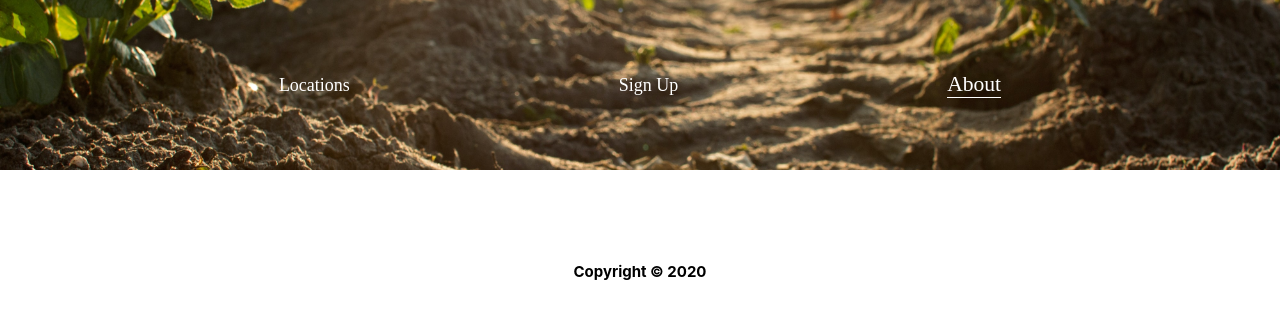
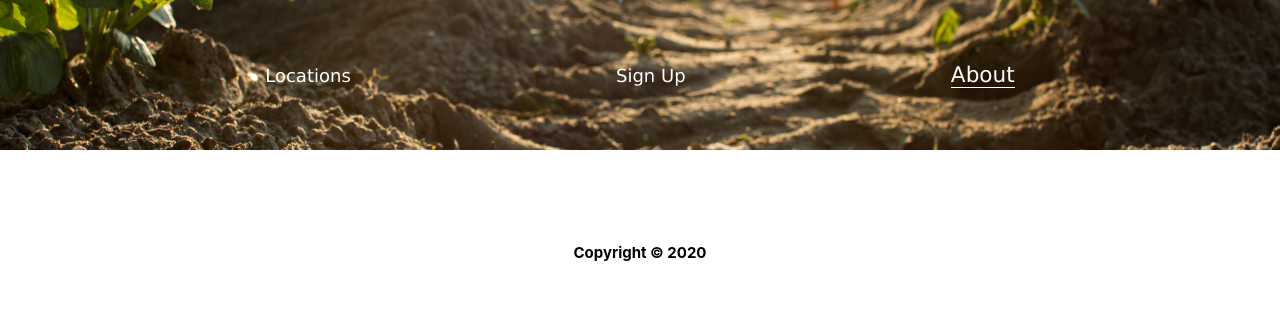
Before and after one commit to devrlora/devrlora.github.io, a React (Create React App) app in the folder compost-nyc/: page /about in a window 1280 px wide. Shown: the top 318 px of the page. Built offline with nearby package versions, Linux system fonts and the light colour scheme.

Commit message:
add padding

```diff
--- a/compost-nyc/src/styling/Navbar.css
+++ b/compost-nyc/src/styling/Navbar.css
@@ -3,7 +3,7 @@
 }
 a,h1{
     color:White;
-    font-family: 'ConcertOne-Regular';
+    font-family: 'Lucida Sans', 'Lucida Sans Regular', 'Lucida Grande', 'Lucida Sans Unicode', Geneva, Verdana, sans-serif;
   }
 
   /* Adds a highlight when then element is selected */
@@ -22,7 +22,7 @@
     background-image: url('../images/compost.jpg');
     background-size: cover;
     background-position: center;
-    padding: 10px;
+    /* padding-bottom: 100px; */
     height: 150px;
     font-size: large;
 }
```
